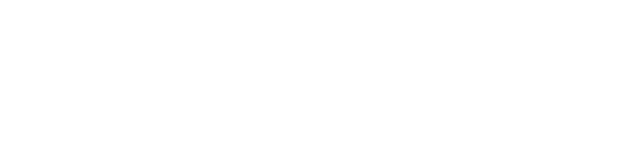
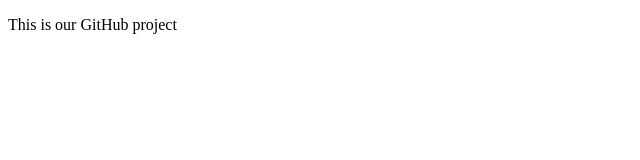
Before and after one commit to VicMcNabby/workflowproject, a plain HTML site: page index.html in a window 1280 px wide. Shown: the whole page, without its empty margins (0-640 px from the left). Drawn offline with Linux system fonts and the light colour scheme.

Commit message:
added a title and body

```diff
--- a/index.html
+++ b/index.html
@@ -2,9 +2,9 @@
 <html>
   <head>
     <meta charset="utf-8">
-    <title></title>
+    <title>GitHub Project</title>
   </head>
   <body>
-
+    <p>This is our GitHub project</p>
   </body>
 </html>
```
